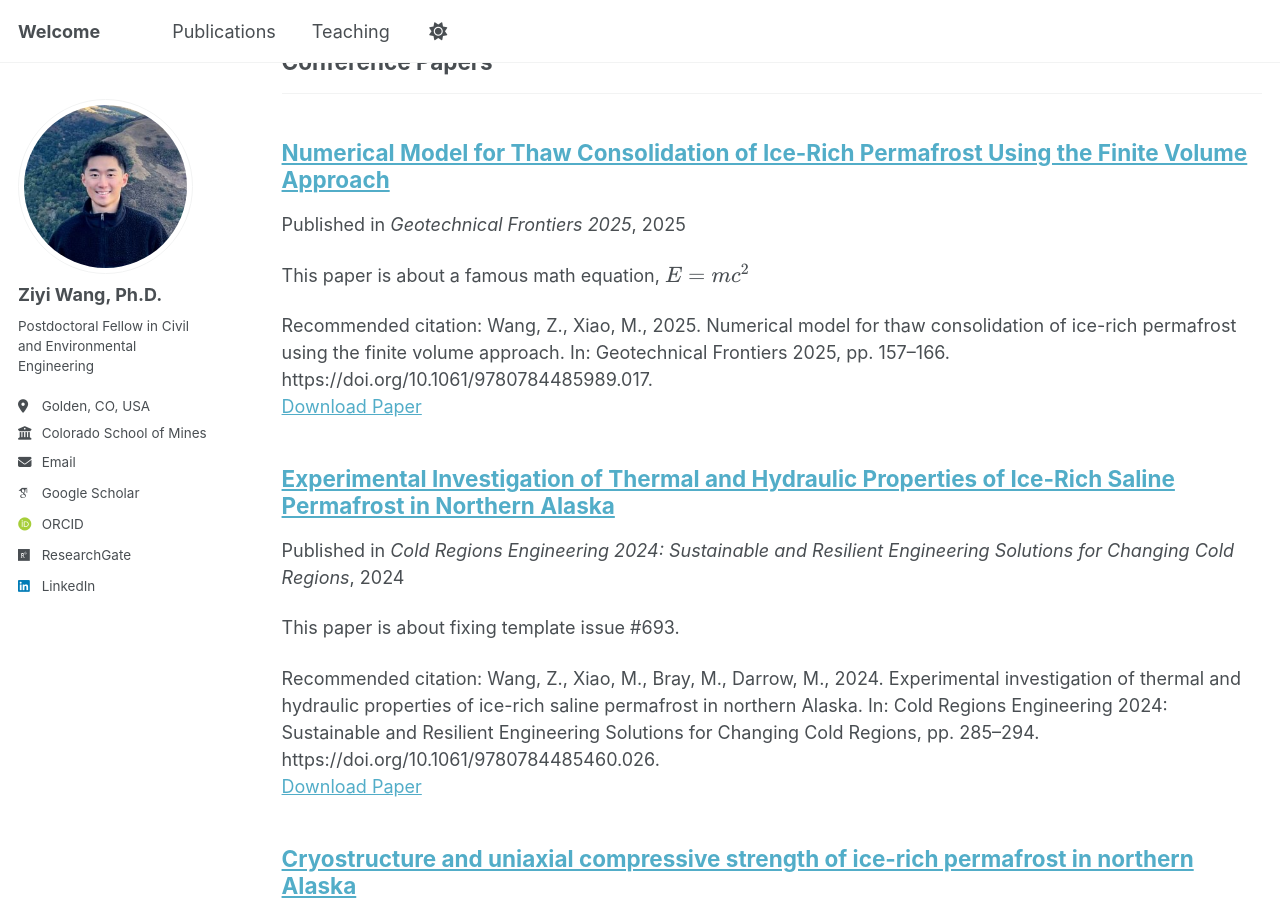
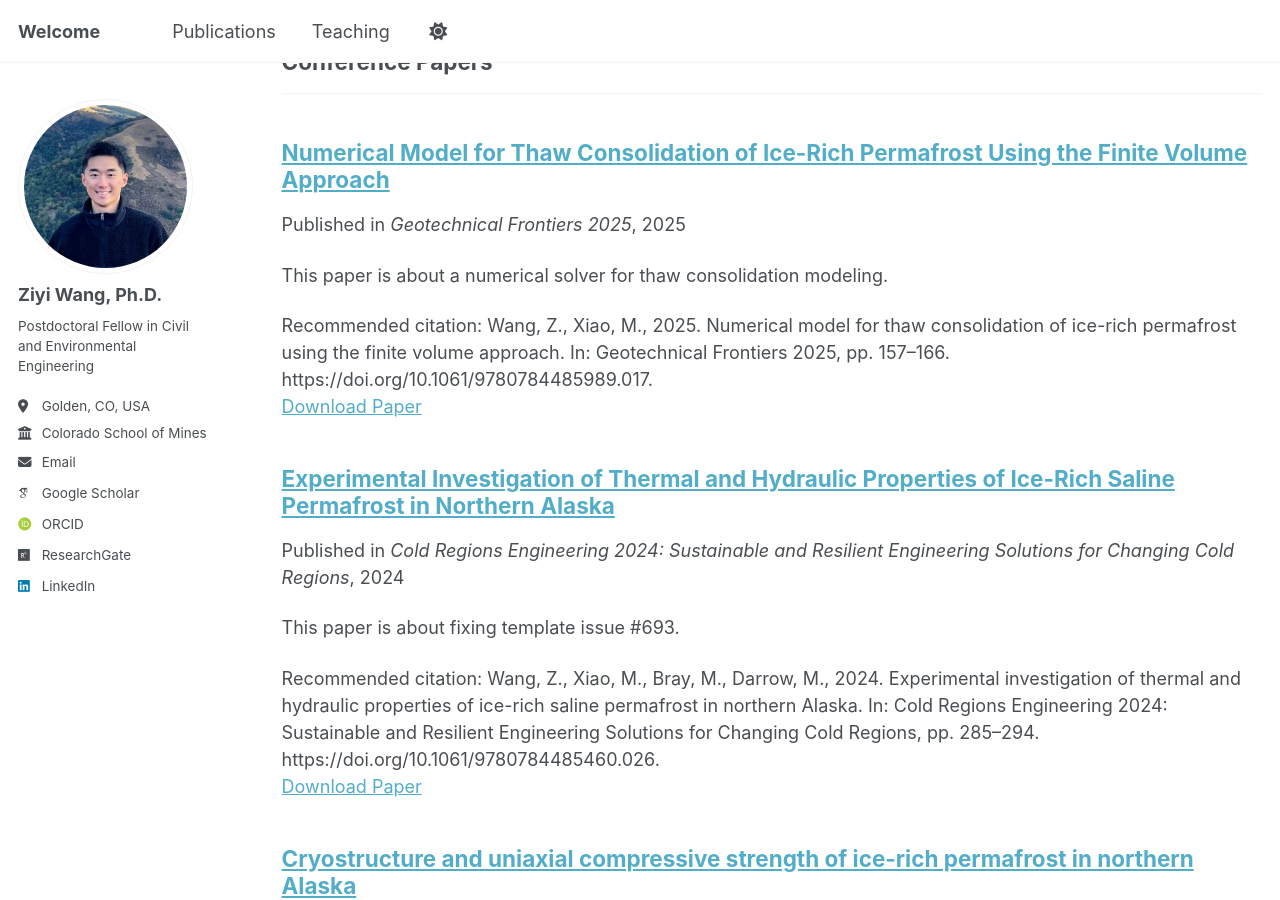
Before and after one commit to ziyiwang-ce/ziyiwang-ce.github.io, a Jekyll site: the page built from _pages/publications.html, in a window 1280 px wide and 900 px high, scrolled down 3161 px. Built offline with Jekyll 4.4.1, drawn with Linux system fonts in a browser that asks for light colours; some web fonts are replaced; a script that is not in the unit is left out; a file with an impossible date is left out.

Commit message:
Update C4.md

```diff
--- a/_publications/C4.md
+++ b/_publications/C4.md
@@ -3,7 +3,7 @@ title: "Numerical Model for Thaw Consolidation of Ice-Rich Permafrost Using the
 collection: publications
 category: conferences
 permalink: /publication/C4
-excerpt: 'This paper is about a famous math equation, $$E=mc^2$$'
+excerpt: 'This paper is about a numerical solver for thaw consolidation modeling.'
 date: 2025-02-27
 venue: 'Geotechnical Frontiers 2025'
 paperurl: 'https://ascelibrary.org/doi/abs/10.1061/9780784485989.017'
```
